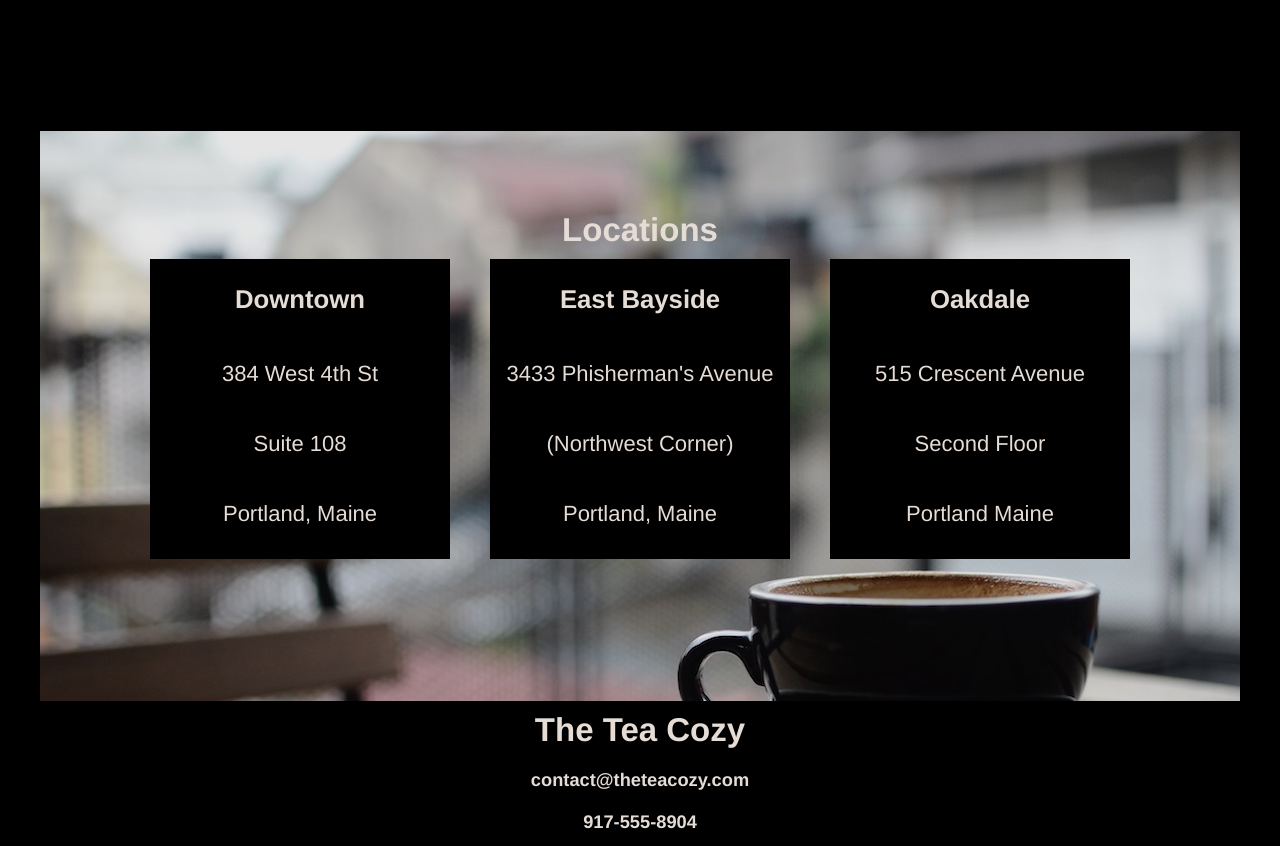
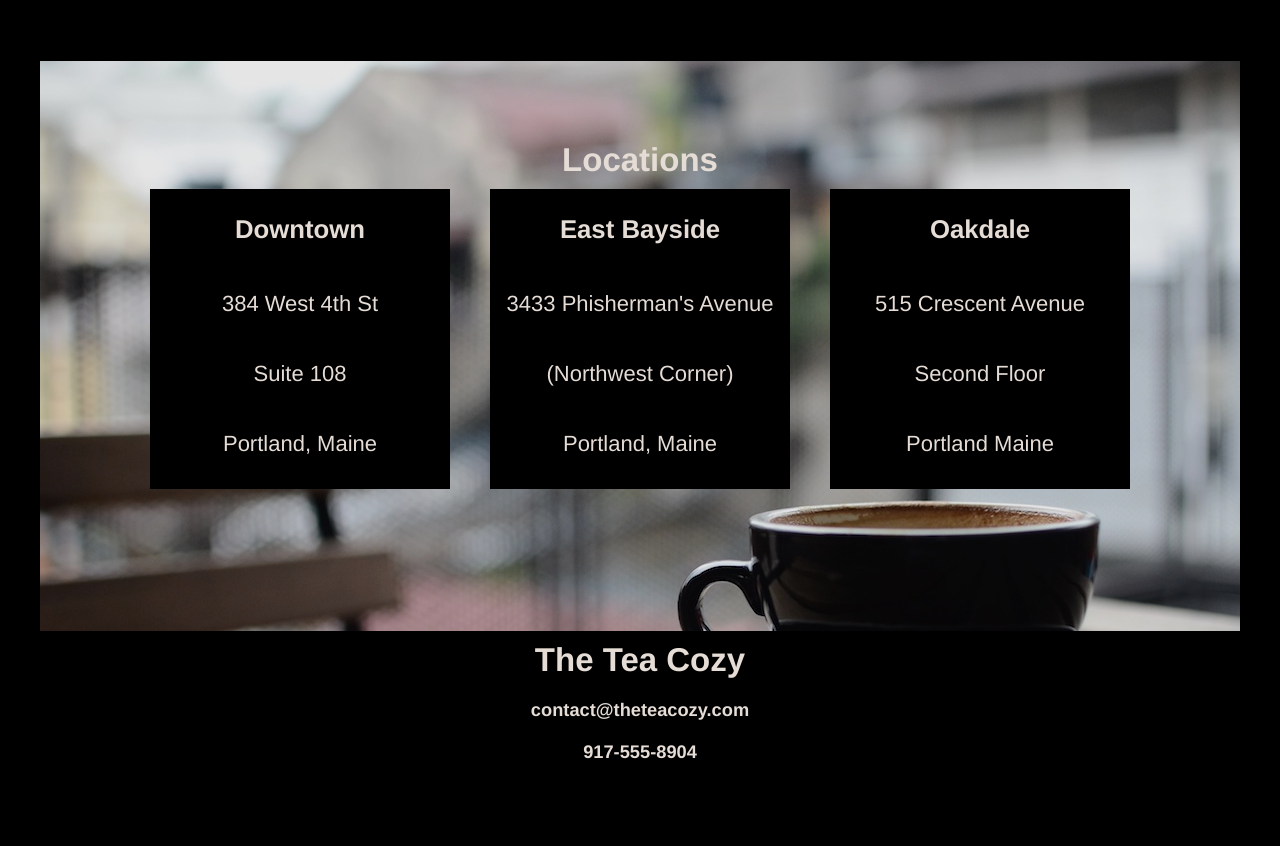
Before and after one commit to nerdrax/tea-cozy, a plain HTML site: page index.html in a window 1280 px wide. Shown: the part 1548-2394 px from the top of the page. Drawn offline with Linux system fonts and the light colour scheme.

Commit message:
Edit margins

```diff
--- a/resources/css/style.css
+++ b/resources/css/style.css
@@ -69,7 +69,7 @@ h2, h4, h5 {
   width: 1200px;
   height: 700px;
   padding-top: 70px; /** for the fixed header plus border **/
-  background-image: url(../images/img-mission-background.jpg)
+  background-image: url(../images/img-mission-background.jpg);
 }
 
 .text {
@@ -87,7 +87,7 @@ h2, h4, h5 {
   margin: auto;
   padding-top: 70px;
   /* padding-bottom: 70px; */
-  /* border: 1px solid green; /* checking of border of tea id */ */
+  /* border: 1px solid green; /* checking of border of tea id */
 
 }
 
@@ -111,12 +111,11 @@ h2, h4, h5 {
 /********** Location Section ********/
 
 #location {
-  margin-top: 70px;
   height: 500px;
   width: 1200px;
   padding-top: 70px;
   background-image: url(../images/img-locations-background.jpg);
-  /* border: 1px solid pink; /* checking of border of location id */ */
+  /* border: 1px solid pink; /* checking of border of location id */
 }
 
 .address {
```
